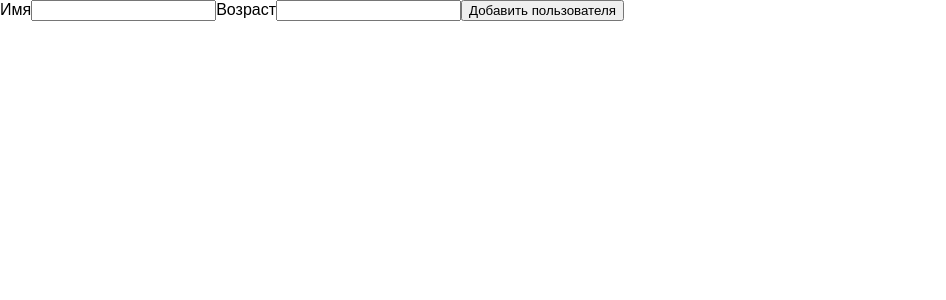
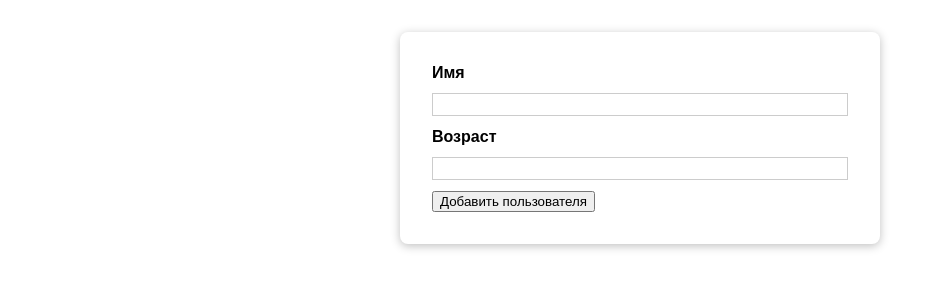
Before and after one commit to sergey87chuvasov/react-project-3, a JavaScript app: page / in a window 1280 px wide. Shown: the top 300 px of the page, without its empty margins (0-946 px from the left). Built offline with nearby package versions, Linux system fonts and the light colour scheme; the HTML template or start-up script is replaced by a standard one.

Commit message:
added Card.js + styles

```diff
--- /dev/null
+++ b/src/components/UI/Card.js
@@ -0,0 +1,10 @@
+import styles from './Card.module.css';
+
+const Card = (props) => {
+  // return <div className={styles.card}>{props.children}</div>;
+  return (
+    <div className={`${styles.card} ${props.className}`}>{props.children}</div>
+  );
+};
+
+export default Card;
--- /dev/null
+++ b/src/components/UI/Card.module.css
@@ -0,0 +1,4 @@
+.card {
+  box-shadow: 0 2px 10px rgba(0, 0, 0, 0.25);
+  border-radius: 8px;
+}
--- a/src/components/Users/CreateUser.js
+++ b/src/components/Users/CreateUser.js
@@ -1,4 +1,6 @@
 // import './CreateUser.css';
+import Card from '../UI/Card';
+import styles from './CreateUser.module.css';
 
 const CreateUser = (props) => {
   const createUserHandler = (event) => {
@@ -6,6 +8,7 @@
   };
 
   return (
+    <Card className={styles.input}>
       <form onSubmit={createUserHandler}>
         <label htmlFor='name'>Имя</label>
         <input id='name' type='text' />
@@ -13,6 +16,7 @@
         <input id='age' type='number' />
         <button type='submit'>Добавить пользователя</button>
       </form>
+    </Card>
   );
 };
 
--- /dev/null
+++ b/src/components/Users/CreateUser.module.css
@@ -0,0 +1,26 @@
+.input {
+  margin: 2rem auto;
+  padding: 2rem;
+  width: 90%;
+  max-width: 30rem;
+}
+
+.input label {
+  display: block;
+  font-weight: bold;
+  margin-bottom: 0.7rem;
+}
+
+.input input {
+  font: inherit;
+  display: block;
+  width: 100%;
+  border: 1px solid #ccc;
+  padding: 0.1rem;
+  margin-bottom: 0.7rem;
+}
+
+.input input:focus {
+  outline: none;
+  border-color: #074ea0;
+}
```
Also changed, not shown: 1 other file (tests, documents, lock files or other folders). Lines whose indentation alone changed are shown as unchanged.
